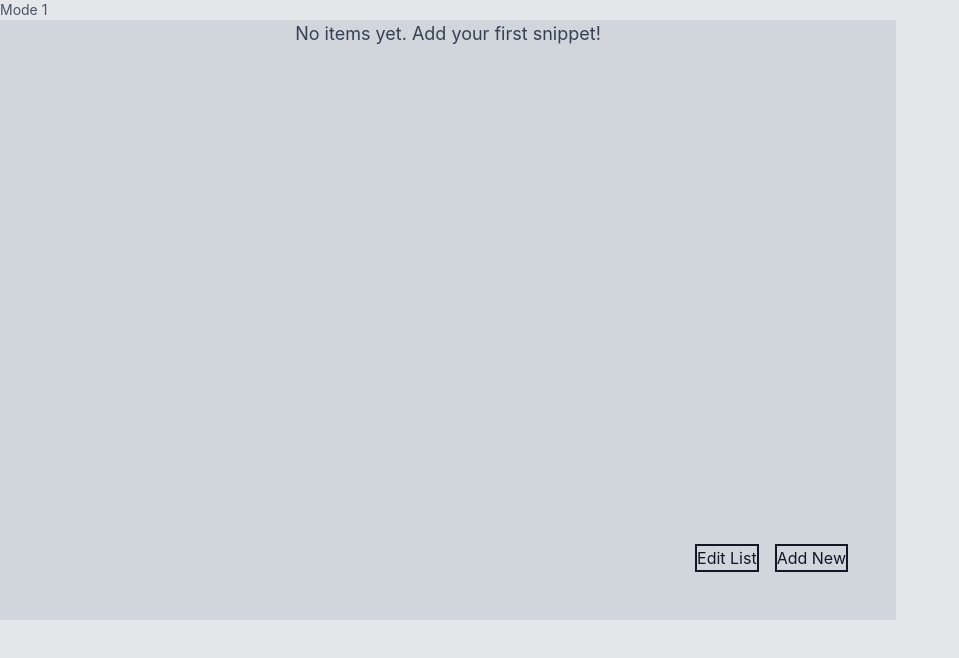
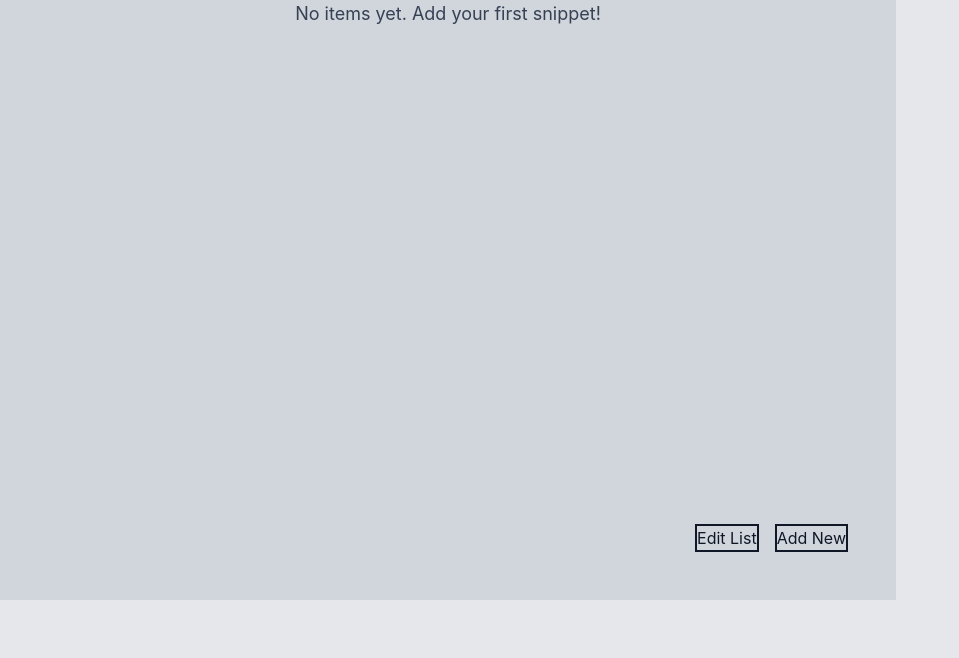
Before and after one commit to laremund/paster, a React (Vite) app: page / in a window 1280 px wide. Shown: the top 658 px of the page, without its empty margins (0-959 px from the left). Built offline with nearby package versions, Linux system fonts and the light colour scheme.

Commit message:
Remove mode indicator

```diff
--- a/src/App.tsx
+++ b/src/App.tsx
@@ -114,12 +114,6 @@ function App() {
 
   return (
     <div className="min-h-screen bg-gray-200 p-8">
-      {/* Mode indicator */}
-      <div className="max-w-4xl mx-auto mb-4">
-        <p className="text-gray-600 text-sm">
-          Mode {state === 'default' ? '1' : state === 'editList' ? '2' : '3'}
-        </p>
-      </div>
 
       {/* Main Content */}
       <main className="max-w-4xl mx-auto bg-gray-300 p-12 min-h-[600px] relative">
```
